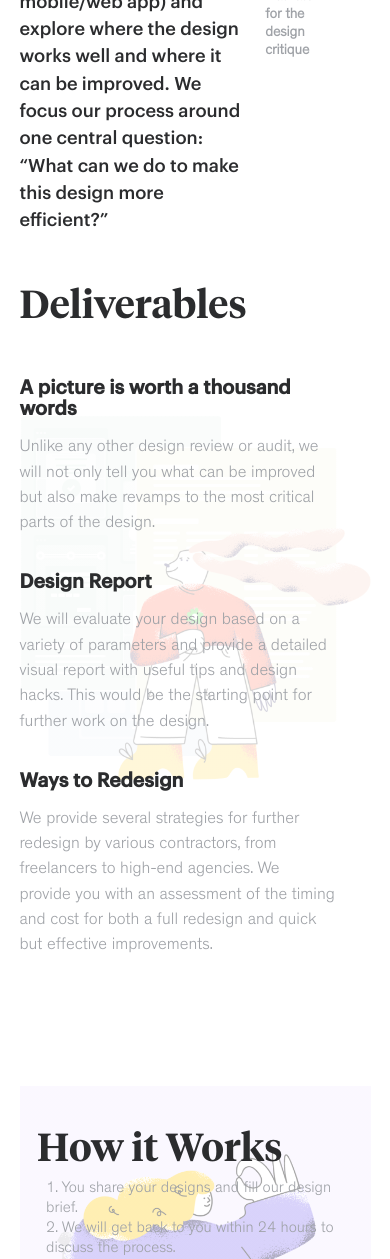
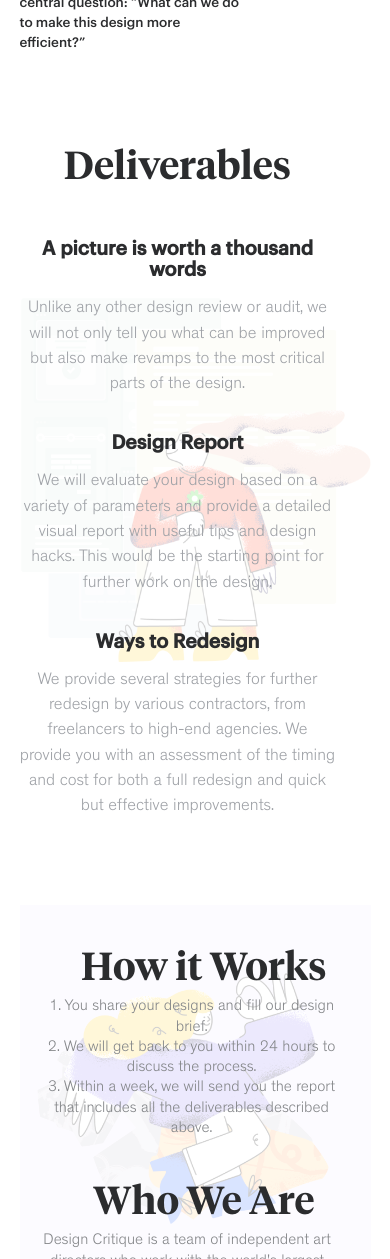
Before and after one commit to emabytes/design-review-project, a plain HTML site: page index.html in a window 390 px wide. Shown: the part 741-2000 px from the top of the page. Drawn offline with Linux system fonts and the light colour scheme.

Commit message:
media queries

```diff
--- a/assets/css/style.css
+++ b/assets/css/style.css
@@ -335,17 +335,21 @@ footer div span {
     }
     main h1 {
         padding-top: 5vh;
+        font-size: 1.6em;
     }
     main {
         height: 60vh;
     }
     section:first-of-type {
-        padding: 0;
+        margin-top: -15vh;
+        font-size: 0.6em;
     }
+
     section:nth-of-type(2) {
+        text-align: center;
         width: 90%;
-        padding-top: 5vh;
-        margin-bottom: 15vh;
+        margin-top: -5vh;
+        margin-bottom: 10vh;
         background: linear-gradient(rgba(255, 255, 255, .8), rgba(255, 255, 255, .8)), url(../img/home_deliverables.png) left/contain no-repeat;
     }
     section:nth-of-type(2) article {
@@ -353,13 +357,15 @@ footer div span {
         padding-left: 0;
     }
     section:nth-of-type(3) {
+        text-align: center;
         width: 90%;
         padding-top: 0;
         padding-bottom: 0;
-        background: linear-gradient(rgba(255, 255, 255, .6), rgba(255, 255, 255, .6)), url(../img/home_how_it_works.png) right/contain no-repeat rgba(234, 222, 255, 0.5);
+        background: linear-gradient(rgba(255, 255, 255, .8), rgba(255, 255, 255, .8)), url(../img/home_how_it_works.png) right/contain no-repeat rgba(234, 222, 255, 0.6);
     }
     section:nth-of-type(3) ol, section:nth-of-type(3) p {
         width: 90%;
+        color: #848689;
     }
     section:nth-of-type(4) {
         width: 90%;
@@ -367,7 +373,7 @@ footer div span {
     }
     section:nth-of-type(4) div:first-of-type {
         background: url(../img/28.png) center/contain no-repeat;
-        margin: -10vh 0;
+        margin: -15vh 0;
     }
     section:nth-of-type(4) article:nth-of-type(2) {
         width: 95%;
@@ -378,7 +384,8 @@ footer div span {
         margin: 0 auto;
         text-align: center;
         padding-left: 0;
-        padding-top: 5vh;
+        margin-top: -7vh;
+        margin-bottom: -2vh;
     }
     footer img {
         display: block;
```
